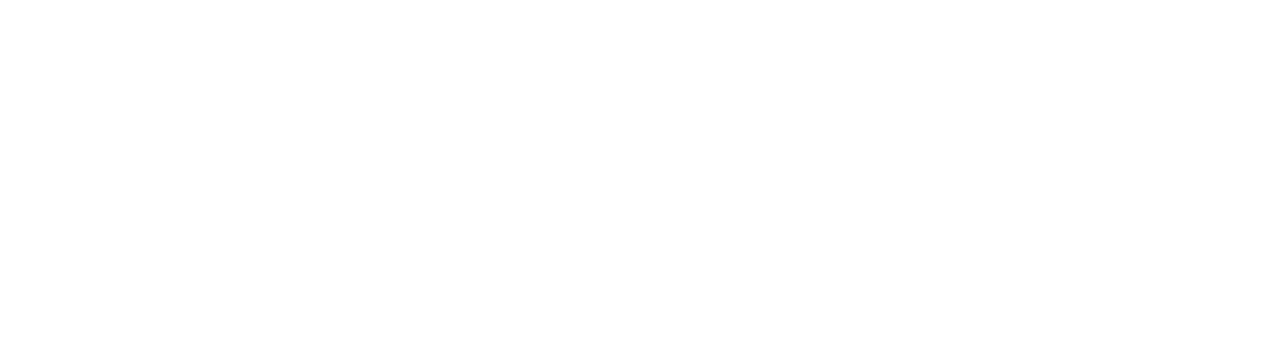
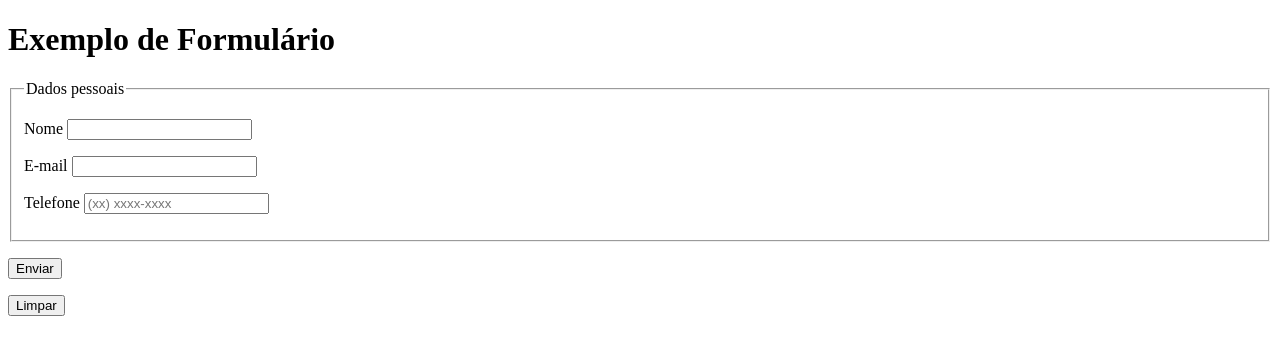
Before and after one commit to Caua-bernardob1/html-css, a plain HTML site: page exercicios/ex025/form004.html in a window 1280 px wide. Drawn offline with Linux system fonts and the light colour scheme.

Commit message:
form005 criado

```diff
--- a/exercicios/ex025/form004.html
+++ b/exercicios/ex025/form004.html
@@ -6,6 +6,28 @@
     <title>Document</title>
 </head>
 <body>
-
+    <h1>Exemplo de Formulário</h1>
+    <form action="cadastro.php" method="get" autocomplete="on">
+        <fieldset>
+        <legend>Dados pessoais</legend>
+            <p>
+                <label for="inome">Nome</label>
+                <input type="text" name="nome" id="inome" required
+                autocomplete="name" minlength="5" maxlength="20">
+            </p>
+            <p>
+                <label for="iemail">E-mail</label>
+                <input type="email" name="email" id="iemail" required
+                autocomplete="email" minlength="5">
+            </p>
+            <p>
+                <label for="itel">Telefone</label>
+                <input type="tel" name="tel" id="itel" required autocomplete="tel"
+                pattern="^[0-9]{4}-[0-9]{4}$" placeholder="(xx) xxxx-xxxx">
+            </p>
+        </fieldset>
+        <p><input type="submit" value="Enviar"></p>
+           <input type="reset"  value="Limpar">
+    </form>
 </body>
 </html>
```
Also changed, not shown: exercicios/ex025/form005.html (added, +26 -0 lines).
